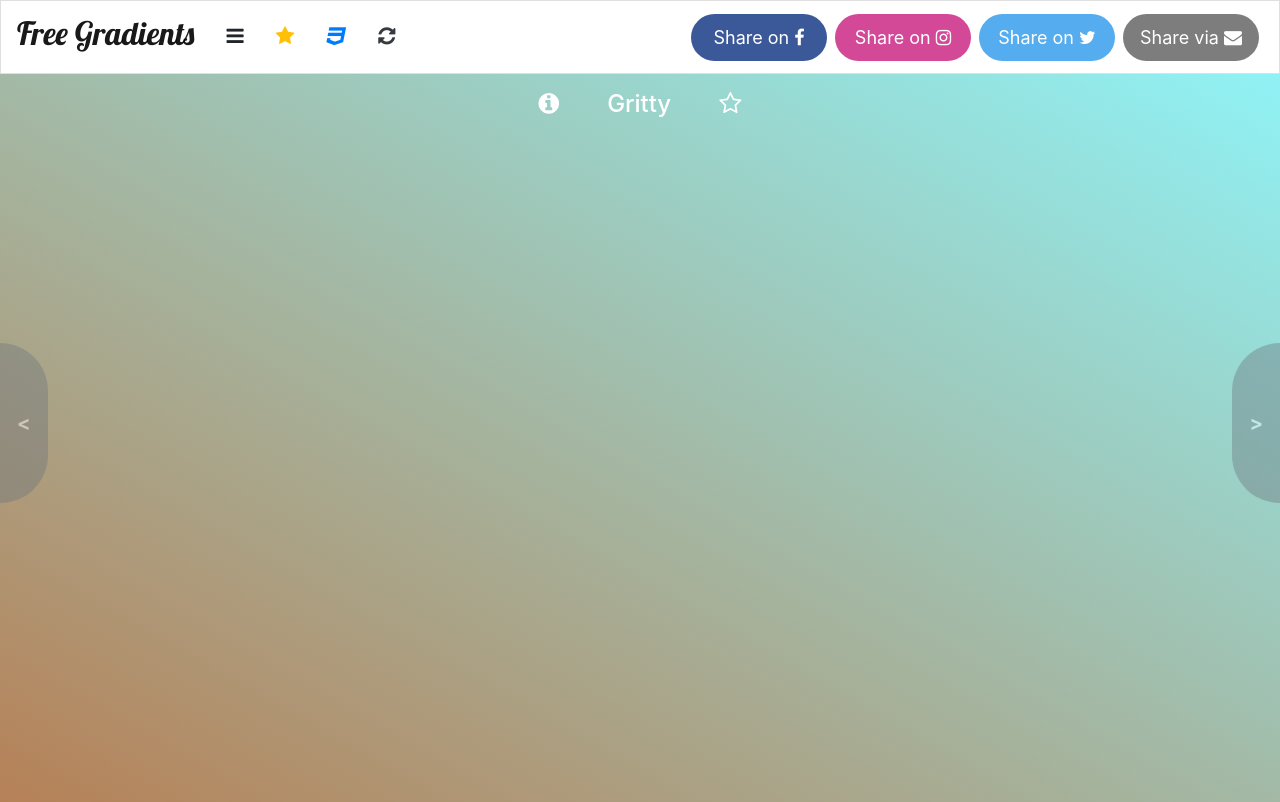
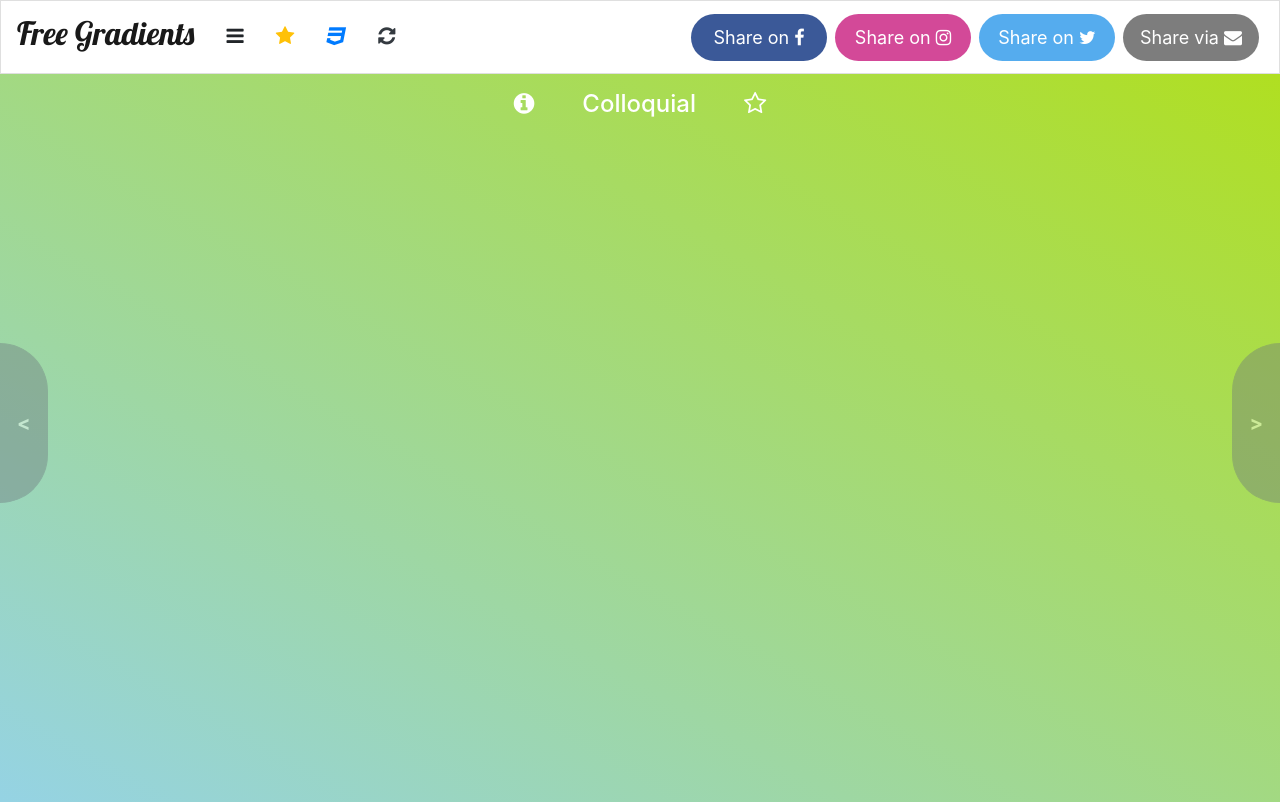
Before and after one commit to vsahinid/freegradients, a React (Create React App) app: page / in a window 1280 px wide. Built offline with nearby package versions, Linux system fonts and the light colour scheme.

Commit message:
Changed order

```diff
--- a/src/MyColors.js
+++ b/src/MyColors.js
@@ -80,15 +80,6 @@ export const COLORS = [
   },
   {
     id: 9,
-    name: "Colloquial",
-    color1: "#B0DF21",
-    color2: "#95D3E4",
-    orientation1: "bottom",
-    orientation2: "left",
-    definition: "Adjective. Not formal or literary."
-  },
-  {
-    id: 10,
     name: "Gritty",
     color1: "#B68157",
     color2: "#90F2F5",
@@ -96,5 +87,14 @@ export const COLORS = [
     orientation2: "right",
     definition:
       "Adjective. Containing or resembling grit; courageously persistent."
+  },
+  {
+    id: 10,
+    name: "Colloquial",
+    color1: "#B0DF21",
+    color2: "#95D3E4",
+    orientation1: "bottom",
+    orientation2: "left",
+    definition: "Adjective. Not formal or literary."
   }
 ];
```
